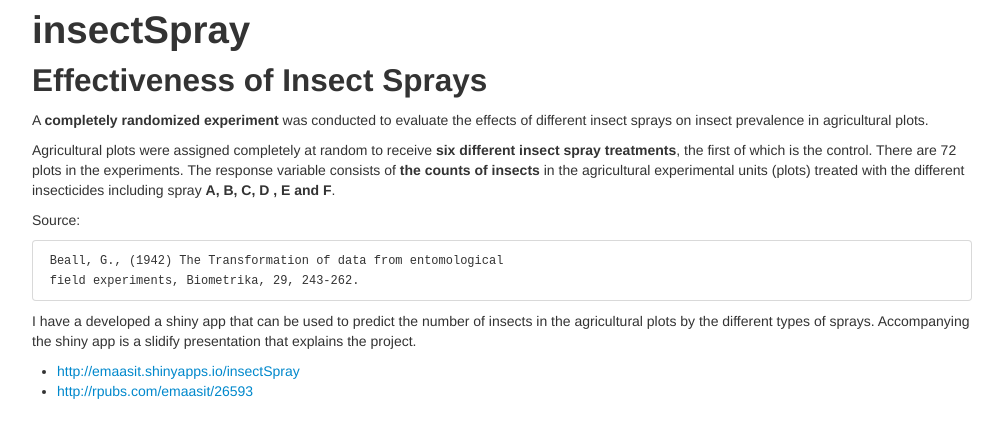
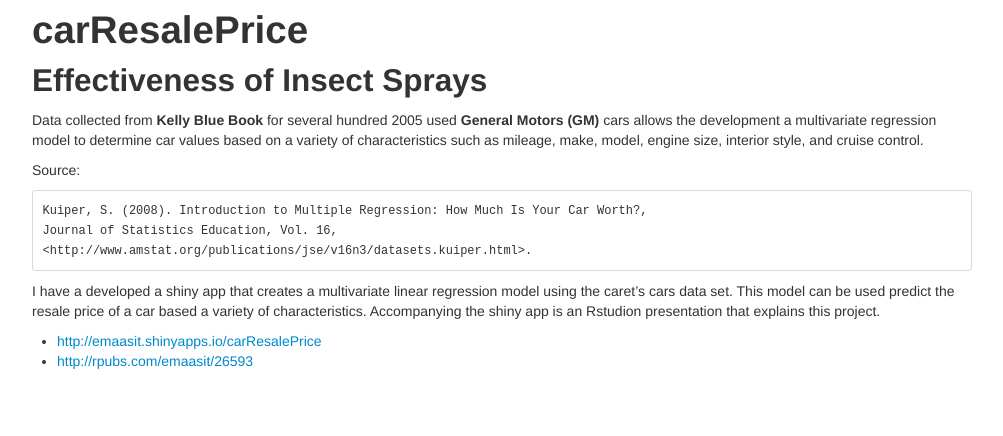
Before and after one commit to Emaasit/carResalePrice, a plain HTML site: page README.html in a window 1280 px wide. Shown: the whole page, without its empty margins (138-1141 px from the left). Drawn offline with nearby package versions, Linux system fonts and the light colour scheme; some packages are replaced by stand-ins of ours.

Commit message:
Update the readme file

```diff
--- a/README.html
+++ b/README.html
@@ -53,18 +53,18 @@
 
 
 
-<div id="insectspray" class="section level1">
-<h1>insectSpray</h1>
+<div id="carresaleprice" class="section level1">
+<h1>carResalePrice</h1>
 <div id="effectiveness-of-insect-sprays" class="section level2">
 <h2>Effectiveness of Insect Sprays</h2>
-<p>A <strong>completely randomized experiment</strong> was conducted to evaluate the effects of different insect sprays on insect prevalence in agricultural plots.</p>
-<p>Agricultural plots were assigned completely at random to receive <strong>six different insect spray treatments</strong>, the first of which is the control. There are 72 plots in the experiments. The response variable consists of <strong>the counts of insects</strong> in the agricultural experimental units (plots) treated with the different insecticides including spray <strong>A, B, C, D , E and F</strong>.</p>
+<p>Data collected from <strong>Kelly Blue Book</strong> for several hundred 2005 used <strong>General Motors (GM)</strong> cars allows the development a multivariate regression model to determine car values based on a variety of characteristics such as mileage, make, model, engine size, interior style, and cruise control.</p>
 <p>Source:</p>
-<pre><code> Beall, G., (1942) The Transformation of data from entomological
- field experiments, Biometrika, 29, 243-262.</code></pre>
-<p>I have a developed a shiny app that can be used to predict the number of insects in the agricultural plots by the different types of sprays. Accompanying the shiny app is a slidify presentation that explains the project.</p>
+<pre><code>Kuiper, S. (2008). Introduction to Multiple Regression: How Much Is Your Car Worth?,
+Journal of Statistics Education, Vol. 16,
+&lt;http://www.amstat.org/publications/jse/v16n3/datasets.kuiper.html&gt;.</code></pre>
+<p>I have a developed a shiny app that creates a multivariate linear regression model using the caret’s cars data set. This model can be used predict the resale price of a car based a variety of characteristics. Accompanying the shiny app is an Rstudion presentation that explains this project.</p>
 <ul>
-<li><a href="http://emaasit.shinyapps.io/insectSpray">http://emaasit.shinyapps.io/insectSpray</a><br /></li>
+<li><a href="http://emaasit.shinyapps.io/carResalePrice">http://emaasit.shinyapps.io/carResalePrice</a><br /></li>
 <li><a href="http://rpubs.com/emaasit/26593">http://rpubs.com/emaasit/26593</a></li>
 </ul>
 </div>
```
Also changed, not shown: 1 other file.
